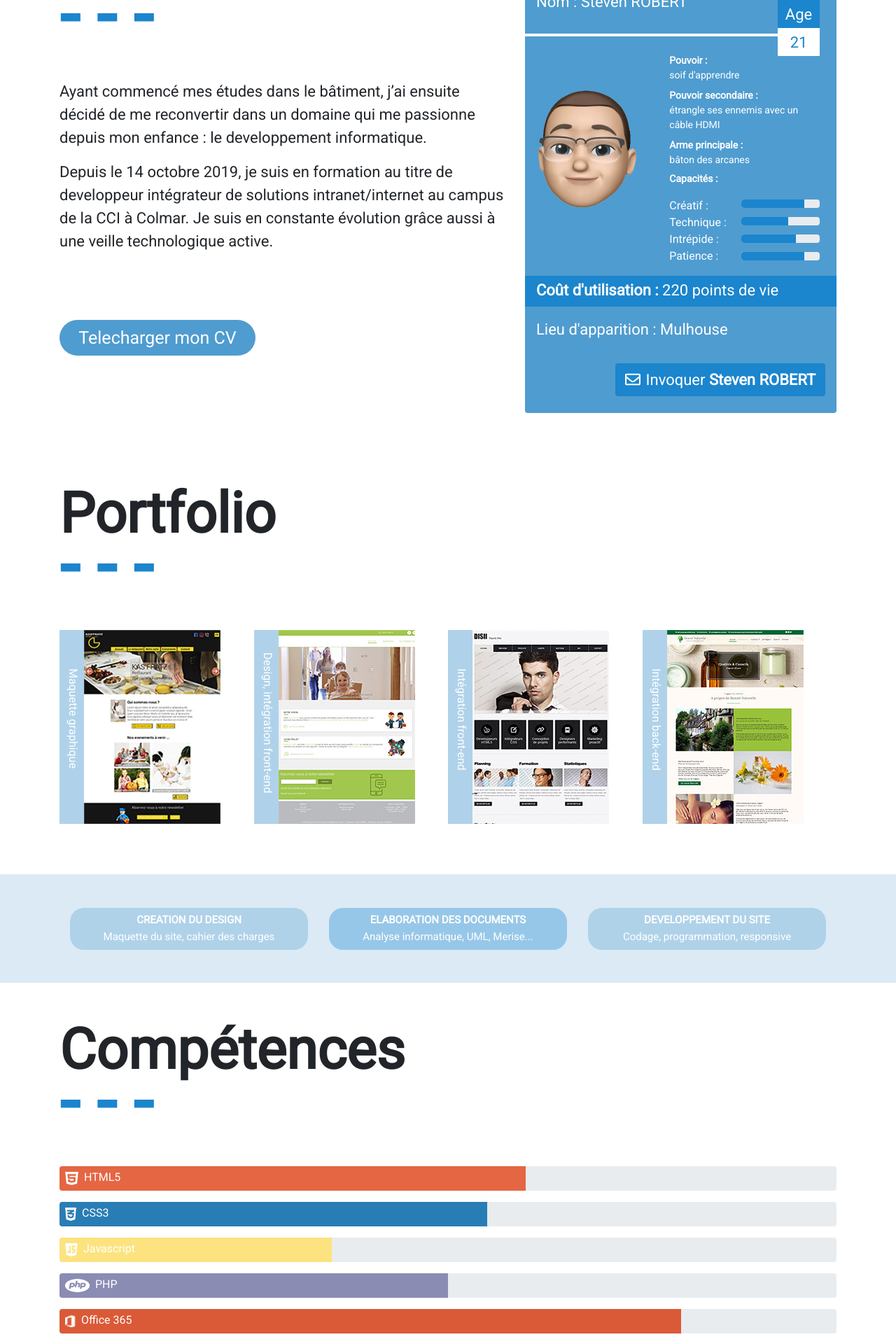
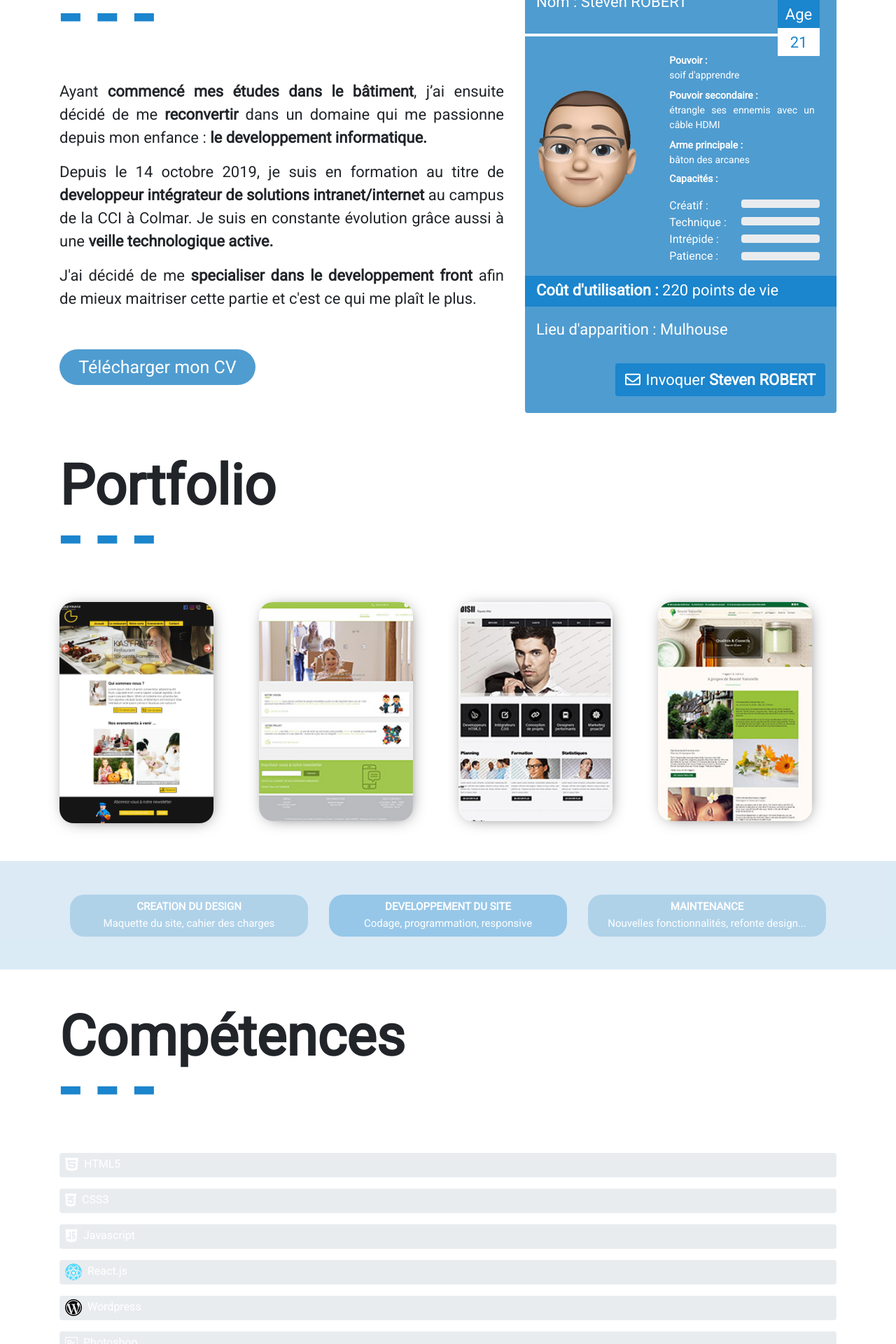
Before and after one commit to Nevets08/Portfolio, a PHP site: page /index.html in a window 1280 px wide. Shown: the part 1200-3120 px from the top of the page at 70% size. Run offline with PHP 8.4, Linux system fonts and the light colour scheme; some libraries are stand-ins or nearby versions.

Commit message:
Ajout animation & design

```diff
--- a/css/style.css
+++ b/css/style.css
@@ -85,6 +145,7 @@
 
 #Apropos p {
     font-size: 22px;
+    text-align: justify;
 }
 
 /* A PROPOS DROITE */
@@ -181,24 +298,67 @@
 
 /* PORTFOLIO */
 
-.infos a img {
-    border-left: 35px solid rgba(79, 156, 208, 0.45);
+.card-img img {
+    border-radius: 20px;
+    box-shadow: 2px 2px 23px -9px rgba(0,0,0,0.75);
+    cursor: pointer;
+    width: 220px;
 }
 
-.infos a h2 {
-    font-size: 16px;
-    writing-mode: vertical-rl;
-    position: absolute;
-    color: #fff;
-    margin-left: 10px;
+.card-img:hover {
+    transition: 0.4s;
+    opacity: 0.4;
+    margin-top: -20px;
 }
 
-.infos a h2.titre1, .infos a h2.titre3, .infos a h2.titre4 {
-    margin-top: 55px;
+.card-img {
+    position: absolute;
+    z-index: -1;
 }
 
-.infos a h2.titre2 {
-    margin-top: 32px;
+.underline {
+    background-color: #1b85cd;
+    width: 50px;
+    height: 5px;
+    margin-left: 30px;
+    margin-top: 20px;
+}
+
+.infos-portfolio-hidden {
+    visibility: hidden;
+}
+
+.infos-portfolio-animate {
+    animation: slide-up-portfolio 0.5s ease-in-out forwards;
+}
+
+@keyframes slide-up-portfolio {
+    0% {
+        opacity: 0;
+        transform: translateY(100px);
+    }
+    100% {
+        opacity: 1;
+        transform: translateY(0);
+    }
+}
+
+.infos-portfolio p {
+    text-align: justify;
+    width: 70%;
+    margin-left: 20px;
+    margin-top: 20px;
+    color: #515A5A;
+    text-shadow: 0px 1px 0px rgba(81,90,90,0.75);
+    font-size: 14px;
+}
+
+.infos-portfolio h1 {
+    text-align: center;
+    margin-right: 35px;
+    margin-top: 10px;
+    font-weight: bold;
+    font-size: 35px;
 }
 
 /* BANDEAU */
@@ -207,6 +367,7 @@
     background-color: #b0d2ea;
     opacity: 45%;
     height: 155px;
+    margin-top: 110px;
 }
 
 #bandeau .bandeau-g, #bandeau .bandeau-d {
@@ -235,39 +396,169 @@
 
 #html .progress-bar{
     background-color: #e46643;
+    width: 0;
 }
+
+#htmlProgression {
+    animation: progress-html 1s ease-in-out forwards;
+}
+
+@keyframes progress-html {
+    from {
+      width: 0;
+    }
+    to {
+      width: 70%;
+    }
+  }
 
 #css .progress-bar{
     background-color: #297db5;
+    width: 0;
 }
 
-#js .progress-bar{
-    background-color: #fce37f;
+#cssProgression {
+    animation: progress-css 1.1s ease-in-out forwards;
 }
 
-#php .progress-bar{
-    background-color: #8a8cb3;
+@keyframes progress-css {
+    from {
+      width: 0;
+    }
+    to {
+      width: 60%;
+    }
+  }
+
+#js .progress-bar {
+    background-color: #fce37f;
+    width: 0;
 }
 
-#office .progress-bar{
-    background-color: #da5a38;
+#jsProgression {
+    animation: progress-js 1.2s ease-in-out forwards;
 }
 
+@keyframes progress-js {
+    from {
+      width: 0;
+    }
+    to {
+      width: 45%;
+    }
+  }
+
+#react .progress-bar{
+    background-color: #61DAFB;
+    width: 0;
+}
+
+#reactProgression {
+    animation: progress-react 1.2s ease-in-out forwards;
+}
+
+@keyframes progress-react {
+    from {
+      width: 0;
+    }
+    to {
+      width: 100%;
+    }
+  }
+
+#react .progress-bar #loading {
+    font-size: 15px;
+}
+
+#wordpress .progress-bar{
+    background-color: #BDC3C7;
+    width: 0;
+}
+
+#wordpressProgression {
+    animation: progress-wordpress 1.3s ease-in-out forwards;
+}
+
+@keyframes progress-wordpress {
+    from {
+      width: 0;
+    }
+    to {
+      width: 50%;
+    }
+  }
+
 #photoshop .progress-bar{
-    background-color: #69e6fb;
+    background-color: #1A5276;
+    width: 0;
 }
+
+#photoshopProgression {
+    animation: progress-photoshop 1.3s ease-in-out forwards;
+}
+
+@keyframes progress-photoshop {
+    from {
+      width: 0;
+    }
+    to {
+      width: 60%;
+    }
+  }
 
 #anglais .progress-bar{
     background-color: #d04556;
+    width: 0;
 }
+
+#englishProgression {
+    animation: progress-anglais 1.4s ease-in-out forwards;
+}
+
+@keyframes progress-anglais {
+    from {
+      width: 0;
+    }
+    to {
+      width: 90%;
+    }
+  }
 
 #redaction .progress-bar{
     background-color: #4c95c7;
+    width: 0;
 }
+
+#redactionProgression {
+    animation: progress-redaction 1.3s ease-in-out forwards;
+}
+
+@keyframes progress-redaction {
+    from {
+      width: 0;
+    }
+    to {
+      width: 85%;
+    }
+  }
 
 #integration .progress-bar{
     background-color: #e46643;
+    width: 0;
 }
+
+#integrationProgression {
+    animation: progress-integration 1.6s ease-in-out forwards;
+}
+
+@keyframes progress-integration {
+    from {
+      width: 0;
+    }
+    to {
+      width: 70%;
+    }
+  }
 
 article .progress, article .progress-bar {
     height: 35px;
--- a/index.html
+++ b/index.html
@@ -15,8 +15,11 @@
 
 <body>
 
-  <!-- Mettre des sections ! -->
-  <!-- Attention pour titre et tiret -> a propos dans class ! css aussi -->
+  <!-- Button back to top  -->
+
+  <button class="btn hidden" id="btnScrollTop"><i class="fas fa-chevron-up"></i></button>
+
+  <!-- header -->
 
   <header>
     <section id="menu">
@@ -64,9 +67,6 @@
             </div>
           </div>
 
-          <div class="mt-3 col-4">
-            <img src="Graphique/Integration/img-header.jpg" class="img-fluid ml-5" alt="">
-          </div>
 
         </div>
     </section>
@@ -116,14 +116,19 @@
             <p class="tirets mt-n5">- - -</p>
           </div>
           <article id="descritpion">
-            <p>Ayant commencé mes études dans le bâtiment, j’ai ensuite décidé de me reconvertir dans un domaine qui me
-              passionne depuis mon enfance : le developpement informatique.</p>
-            <p class="mb-5">Depuis le 14 octobre 2019, je suis en formation au titre de developpeur intégrateur de
-              solutions
-              intranet/internet au campus de la CCI à Colmar. Je suis en constante évolution grâce aussi à une veille
-              technologique active.</p>
+            <p>Ayant <strong> commencé mes études dans le bâtiment</strong>, j’ai ensuite décidé de me
+              <strong>reconvertir</strong> dans un domaine qui me
+              passionne depuis mon enfance : <strong>le developpement informatique.</strong></p>
+            <p>Depuis le 14 octobre 2019, je suis en formation au titre de <strong> developpeur intégrateur de
+                solutions intranet/internet </strong> au campus de la CCI à Colmar. Je suis en constante évolution grâce
+              aussi à une <strong> veille
+                technologique active.</strong></p>
+            <p class="mb-2">J'ai décidé de me <strong> specialiser dans le developpement front </strong>afin de mieux
+              maitriser cette partie et
+              c'est ce qui me plaît le plus.</p>
+              <a href="Pages/CV Steven ROBERT.pdf" download="CV" type="button" class="btn gauche mt-5 mb-5">Télécharger mon
+                CV</a>
           </article>
-          <a href="Pages/CV Steven ROBERT.pdf" download="CV" type="button" class="btn gauche mt-5">Telecharger mon CV</a>
         </div>
 
         <div class="col-xl-5 col-sm-8 mt-sm-3">
@@ -175,25 +180,31 @@
 
                 <div class="col-4 ml-n4 mt-n3">
 
-                  <div class="progression ml-n2">
+                  <div class="progression ml-n2" id="creative">
                     <div class="progress mr-4">
-                      <div class="progress-bar" role="progressbar" style="width: 80%" aria-valuenow="80"
+                      <div class="progress-bar" role="progressbar" style="width: 0%" aria-valuenow="80"
                         aria-valuemin="0" aria-valuemax="100"></div>
                     </div>
 
+                    <div id="technical">
                       <div class="progress mr-4">
-                      <div class="progress-bar" role="progressbar" style="width: 60%" aria-valuenow="60"
+                        <div class="progress-bar" role="progressbar" style="width: 0%" aria-valuenow="60"
                           aria-valuemin="0" aria-valuemax="100"></div>
                       </div>
+                    </div>
 
+                    <div id="intrepid">
                       <div class="progress mr-4">
-                      <div class="progress-bar" role="progressbar" style="width: 70%" aria-valuenow="70"
+                        <div class="progress-bar" role="progressbar" style="width: 0%" aria-valuenow="70"
                           aria-valuemin="0" aria-valuemax="100"></div>
                       </div>
+                    </div>
 
+                    <div id="patience">
                       <div class="progress mr-4">
-                      <div class="progress-bar" role="progressbar" style="width: 80%" aria-valuenow="80"
+                        <div class="progress-bar" role="progressbar" style="width: 0%" aria-valuenow="80"
                           aria-valuemin="0" aria-valuemax="100"></div>
+                      </div>
                     </div>
                   </div>
 
@@ -208,56 +219,9 @@
             </article>
 
             <div class="d-flex justify-content-end mr-3">
-              <button type="button" class="droite btn mt-3 mb-4" data-toggle="modal" data-target="#exampleModal"><i
-                  class="far fa-envelope mr-2"></i>Invoquer <span class="gras">Steven ROBERT</span></button>
-            </div>
-          </div>
-
-          <div class="modal fade" id="exampleModal" tabindex="-1" role="dialog" aria-labelledby="exampleModalLabel"
-            aria-hidden="true">
-            <div class="modal-dialog" role="document">
-              <div class="modal-content">
-                <div class="modal-header">
-                  <h5 class="modal-title" id="exampleModalLabel">Vous allez invoquer Steven ROBERT</h5>
-                  <button type="button" class="close" data-dismiss="modal" aria-label="Close">
-                    <span aria-hidden="true">&times;</span>
-                  </button>
-                </div>
-
-                <div class="modal-body">
-
-                  <form>
-                    <div class="form-group">
-                      <label for="recipient-name" class="col-form-label">Cela vous coutera 220 points de vie</label>
-                      <label for="recipient-name" class="col-form-label mt-n4 mb-2">Precisez-les details de votre quête
-                        ci-dessous</label>
-                      <br> <label for="recipient-name" class="col-form-label">Sujet :</label>
-                      <input type="text" class="form-control" id="recipient-name">
-                    </div>
-
-                    <div class="form-group">
-                      <label for="message-text" class="col-form-label">Nom :</label>
-                      <input type="text" class="form-control" id="recipient-name">
-                    </div>
-
-                    <div class="form-group">
-                      <label for="message-text" class="col-form-label">Email :</label>
-                      <input type="email" class="form-control" id="exampleInputEmail1" aria-describedby="emailHelp">
-                    </div>
-
-                    <div class="form-group">
-                      <label for="message-text" class="col-form-label">Message :</label>
-                      <textarea class="form-control" id="message-text"></textarea>
-                    </div>
-                  </form>
-
-                </div>
-                <div class="modal-footer">
-                  <button type="button" class="btn" data-dismiss="modal">Annuler</button>
-                  <button type="button" class="btn">Envoyer la quête (-220 points de vie)</button>
-                </div>
-
-              </div>
+              <button type="button" class="droite btn mt-3 mb-4" id="buttonInvocation" data-toggle="modal"
+                data-target="#exampleModal"><i class="far fa-envelope mr-2"></i>Invoquer <span class="gras">Steven
+                  ROBERT</span></button>
             </div>
           </div>
 
@@ -272,67 +236,75 @@
 
   <section class="portfolio">
     <div class="container mt-5">
-      <div class="row">
-        <div class="col-12">
-          <div class="">
-
       <div class="GrandTitre">
         <h1 class="mb-n2 mt-5">Portfolio</h1>
         <p class="tirets mt-n5">- - -</p>
       </div>
     </div>
-        </div>
+
+    <div class="container">
+      <div class="row">
+
+        <div class="col-3">
+        <div class="card-img">
+          <img src="Graphique/Integration/img-portfolio1.jpg" alt="">
         </div>
 
-      <div class="row">
-        <div class="col-xl-12 col-sm-6 d-flex justify-content-center mb-4">
-
-          <div class="col-xl-3 col-sm-6">
-            <div class="row">
-              <div class="infos">
-                <a href="https://imgur.com/a/fI2R9df" target="blank">
-                  <h2 class="titre1">Maquette graphique</h2>
-                  <img src="Graphique/Integration/img-portfolio1.jpg" alt="Maquette graphique">
-                </a>
+        <div class="infos-portfolio">
+          <div class="infos-portfolio-hidden">
+            <h1>Maquette graphique</h1>
+            <div class="underline"></div>
+            <p>Ce projet à été réalisé pour la création d'un site fictif afin de promouvoir le restaurant qui n'avait
+              qu'une page Facebook.</p>
           </div>
         </div>
       </div>
 
-          <div class="col-xl-3 col-sm-6">
-            <div class="row">
-              <div class="infos">
-                <a href="http://robste.formation-web-cci.aradev.fr/" target="blank">
-                  <h2 class="titre2">Design, intégration front-end</h2>
-                  <img src="Graphique/Integration/img-portfolio2.jpg" alt="Design integration front-end">
-                </a>
+      <div class="col-3">
+        <div class="card-img">
+          <img src="Graphique/Integration/img-portfolio2.jpg" alt="">
+        </div>
+
+        <div class="infos-portfolio">
+          <div class="infos-portfolio-hidden infos-portfolio-animate">
+            <h1>Design et integration</h1>
+            <div class="underline"></div>
+            <p>Refonte d'un site web lors du premier projet de ma formation : créer un design au goût du jour et manipuler du HTML et du CSS.</p>
           </div>
         </div>
       </div>
 
-          <div class="col-xl-3 col-sm-6">
-            <div class="row">
-              <div class="infos">
-                <a href="Pages/TP-Pro-Disii-2019/index.html" target="blank">
-                  <h2 class="titre3">Intégration front-end</h2>
-                  <img src="Graphique/Integration/img-portfolio3.jpg" alt="Design integration back-end">
-                </a>
+      <div class="col-3">
+        <div class="card-img">
+          <img src="Graphique/Integration/img-portfolio3.jpg" alt="">
+        </div>
+
+        <div class="infos-portfolio">
+          <div class="infos-portfolio-hidden infos-portfolio-animate">
+            <h1>Integration front-end</h1>
+            <div class="underline"></div>
+            <p>Intégrer une maquette en respectant le plus possible les dimensions demandées.</p>
           </div>
         </div>
       </div>
 
-          <div class="col-xl-3 col-sm-6">
-            <div class="row">
-              <div class="infos">
-                <a href="http://ravoli.formation-web-cci.aradev.fr/" target="blank">
-                  <h2 class="titre4">Intégration back-end</h2>
-                  <img src="Graphique/Integration/img-portfolio4.jpg" alt="Integration back-end">
-                </a>
+      <div class="col-3">
+        <div class="card-img">
+          <img src="Graphique/Integration/img-portfolio4.jpg" alt="">
+        </div>
+
+        <div class="infos-portfolio">
+          <div class="infos-portfolio-hidden infos-portfolio-animate">
+            <h1>Integration Back-end</h1>
+            <div class="underline"> </div>
+            <p>Deuxième vrai projet de la formation : créer une base de données, les manipuler et rendre le site dynamique.</p>
           </div>
         </div>
       </div>
+
       </div>
     </div>
-    </div>
+
   </section>
 
   <section id="bandeau">
@@ -350,15 +322,15 @@
 
             <div class="col-xl-4">
               <div class="bandeau-m text-center mt-5">
-                <h4 class="text-uppercase pt-2">elaboration des documents</h4>
-                <p class="mt-n1">Analyse informatique, UML, Merise...</p>
+                <h4 class="text-uppercase pt-2">developpement du site</h4>
+                <p class="mt-n1">Codage, programmation, responsive</p>
               </div>
             </div>
 
             <div class="col-xl-4">
               <div class="bandeau-d text-center mt-5">
-                <h4 class="text-uppercase  pt-2">developpement du site</h4>
-                <p class="mt-n1">Codage, programmation, responsive</p>
+                <h4 class="text-uppercase  pt-2">Maintenance</h4>
+                <p class="mt-n1">Nouvelles fonctionnalités, refonte design...</p>
               </div>
             </div>
           </div>
@@ -382,7 +354,7 @@
 
           <article id="html">
             <div class="progress mb-3">
-              <div class="progress-bar" role="progressbar" style="width: 60%;" aria-valuenow="60" aria-valuemin="0"
+              <div class="progress-bar" role="progressbar" style="width: 0%;" aria-valuenow="60" aria-valuemin="0"
                 aria-valuemax="100"></div>
               <span class="progress-type mt-1 ml-2"><img src="Graphique/Integration/logo-html.png" class="mr-2"
                   alt="HTML5">HTML5<br><span class="framework">Bootstrap</span></span>
@@ -391,7 +363,7 @@
 
           <article id="css">
             <div class="progress mb-3">
-              <div class="progress-bar" role="progressbar" style="width: 55%" aria-valuenow="55" aria-valuemin="0"
+              <div class="progress-bar" role="progressbar" style="width: 0%" aria-valuenow="55" aria-valuemin="0"
                 aria-valuemax="100"></div>
               <span class="progress-type mt-1 ml-2"><img src="Graphique/Integration/logo-css.png" class="mr-2"
                   alt="CSS3">CSS3</span>
@@ -400,34 +372,34 @@
 
           <article id="js">
             <div class="progress mb-3">
-              <div class="progress-bar" role="progressbar" style="width: 35%" aria-valuenow="35" aria-valuemin="0"
+              <div class="progress-bar" role="progressbar" style="width: 0%" aria-valuenow="35" aria-valuemin="0"
                 aria-valuemax="100"></div>
               <span class="progress-type mt-1 ml-2"><img src="Graphique/Integration/logo-js.png" class="mr-2"
                   alt="Javascript">Javascript</span>
             </div>
           </article>
 
-          <article id="php">
+          <article id="react">
             <div class="progress mb-3">
-              <div class="progress-bar" role="progressbar" style="width: 50%" aria-valuenow="50" aria-valuemin="0"
-                aria-valuemax="100"></div>
-              <span class="progress-type mt-1 ml-2"><img src="Graphique/Integration/logo-php.png" class="mr-2"
-                  alt="PHP">PHP<br><span class="framework">CodeIgniter</span></span>
+              <div class="progress-bar" role="progressbar" style="width: 0%" aria-valuenow="50" aria-valuemin="0"
+                aria-valuemax="100"><span id="loading">En cours d'apprentissage</span></div>
+              <span class="progress-type mt-1 ml-2"><img src="Graphique/Integration/software.png" class="mr-2"
+                  alt="react">React.js<br><span class="framework"></span></span>
             </div>
           </article>
 
-          <article id="office">
+          <article id="wordpress">
             <div class="progress mb-3">
-              <div class="progress-bar" role="progressbar" style="width: 80%" aria-valuenow="80" aria-valuemin="0"
-                aria-valuemax="100"></div>
-              <span class="progress-type mt-1 ml-2"><img src="Graphique/Integration/logo-office.png" class="mr-2"
-                  alt="Office 365">Office 365</span>
+              <div class="progress-bar" role="progressbar" style="width: 0%" aria-valuenow="50" aria-valuemin="0"
+                aria-valuemax="100"></span></div>
+              <span class="progress-type mt-1 ml-2"><img src="Graphique/Integration/logotype.png" class="mr-2"
+                  alt="react">Wordpress<br><span class="framework"></span></span>
             </div>
           </article>
 
           <article id="photoshop">
             <div class="progress mb-3">
-              <div class="progress-bar" role="progressbar" style="width: 70%" aria-valuenow="70" aria-valuemin="0"
+              <div class="progress-bar" role="progressbar" style="width: 0%" aria-valuenow="70" aria-valuemin="0"
                 aria-valuemax="100"></div>
               <span class="progress-type mt-1 ml-2"><img src="Graphique/Integration/logo-photoshop.png" class="mr-2"
                   alt="Photoshop">Photoshop</span>
@@ -436,7 +408,7 @@
 
           <article id="anglais">
             <div class="progress mb-3">
-              <div class="progress-bar" role="progressbar" style="width: 90%" aria-valuenow="90" aria-valuemin="0"
+              <div class="progress-bar" role="progressbar" style="width: 0%" aria-valuenow="90" aria-valuemin="0"
                 aria-valuemax="100"></div>
               <span class="progress-type mt-1 ml-2"><img src="Graphique/Integration/logo-uk.png" class="mr-2"
                   alt="Anglais">Anglais</span>
@@ -445,7 +417,7 @@
 
           <article id="redaction">
             <div class="progress mb-3">
-              <div class="progress-bar" role="progressbar" style="width: 85%" aria-valuenow="85" aria-valuemin="0"
+              <div class="progress-bar" role="progressbar" style="width: 0%" aria-valuenow="85" aria-valuemin="0"
                 aria-valuemax="100"></div>
               <span class="progress-type mt-1 ml-2"><img src="Graphique/Integration/logo-rediger.png" class="mr-2"
                   alt="Rédaction">Rédaction</span>
@@ -454,7 +426,7 @@
 
           <article id="integration">
             <div class="progress mb-3">
-              <div class="progress-bar" role="progressbar" style="width: 65%" aria-valuenow="65" aria-valuemin="0"
+              <div class="progress-bar" role="progressbar" style="width: 0%" aria-valuenow="65" aria-valuemin="0"
                 aria-valuemax="100"></div>
               <span class="progress-type mt-1 ml-2"><img src="Graphique/Integration/logo-integration.png" class="mr-2"
                   alt="Intégration">Intégration</span>
@@ -638,6 +610,9 @@
     </div>
   </footer>
 
+  <script src="js/loading.js"></script>
+  <script src="js/animate.js"></script>
+
   <script src="https://use.fontawesome.com/releases/v5.12.0/js/all.js" data-auto-replace-svg="nest"></script>
   <script src="https://code.jquery.com/jquery-3.4.1.slim.min.js"
     integrity="sha384-J6qa4849blE2+poT4WnyKhv5vZF5SrPo0iEjwBvKU7imGFAV0wwj1yYfoRSJoZ+n"
@@ -649,8 +624,6 @@
     integrity="sha384-wfSDF2E50Y2D1uUdj0O3uMBJnjuUD4Ih7YwaYd1iqfktj0Uod8GCExl3Og8ifwB6"
     crossorigin="anonymous"></script>
 
-  <script src="js/menu.js"></script>
-
 </body>
 
 </html>
--- a/index.php
+++ /dev/null
@@ -1 +0,0 @@
-<?php include('index.html')
```
Also changed, not shown: other parts of css/style.css (+116 -0 lines), js/loading.js (added, +19 -0 lines), js/menu.js (deleted, +0 -7 lines), Graphique/Integration/Loading_icon.gif (added), Graphique/Integration/Spinner-0.8s-200px.gif (added), Graphique/Integration/css.png (added), Graphique/Integration/html.png (added), Graphique/Integration/img-portfolio1.jpg, Graphique/Integration/logotype.png (added), Graphique/Integration/photoshop.png (added), Graphique/Integration/software.png (added), img/react.png (added), img/react.svg (added), js/animate.js (added). Lines whose indentation alone changed are shown as unchanged.
